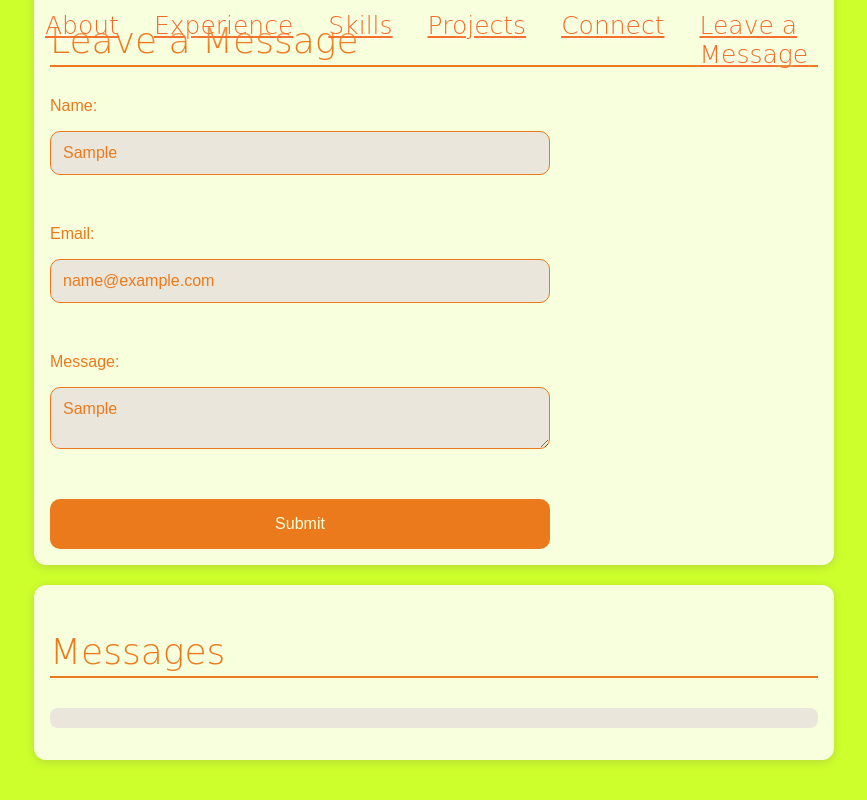
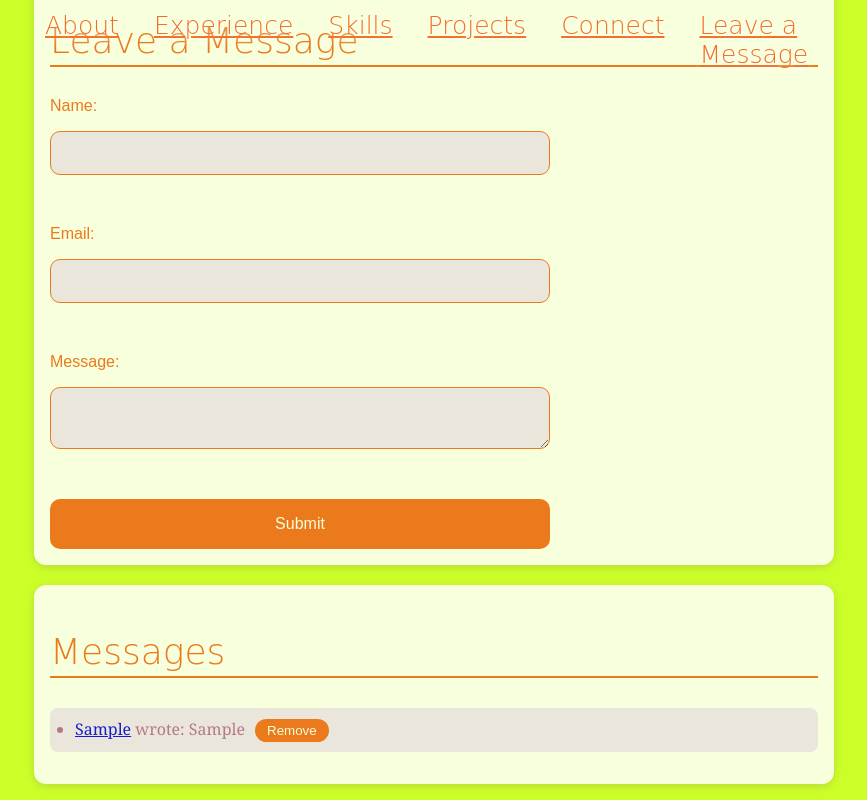
Before and after one commit to wkarentorres-beep/KarenOrtiz-IntroToProgramminV6, a plain HTML site: page index.html in a window 1280 px wide. Both pictures are taken after typing "Sample", "name@example.com", "Sample" into the empty fields and a click on the button "Submit". Shown: the part 2660-3460 px from the top of the page, without its empty margins (206-1073 px from the left). Drawn offline with Linux system fonts and the light colour scheme; a web font is replaced by a local one.

Commit message:
form and functionality added

```diff
--- a/css/index.css
+++ b/css/index.css
@@ -201,3 +201,12 @@ body ::before {
     width: 100%;
     padding: 1rem;
   }
+  #messages Button {
+background-color: #f26c24;
+color: white;
+border: none;
+border-radius: 15px;
+padding: 4px 12px;
+margin-left: 10px;
+cursor: pointer;
+  }
--- a/js/index.js
+++ b/js/index.js
@@ -25,7 +25,7 @@ messageForm.addEventListener("submit", function (event) {
   const messageSection= document.getElementById("messages");
   const messageList = messageSection.querySelector("ul");
   const newMessage = document.createElement("li");
-  newMessage.innerHTML = `<a href="mailto:${userEmail}">${userName}</a> <span> wrote: ${userMessage}</span>`;
+  newMessage.innerHTML = `<a href="mailto:${usersEmail}">${usersName}</a> <span> wrote: ${usersMessage}</span>`;
 
   const removeButton = document.createElement("button");
   removeButton.innerText = "Remove";
```
